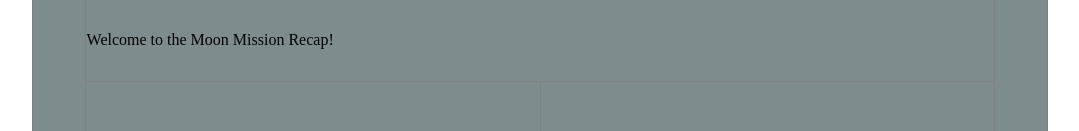
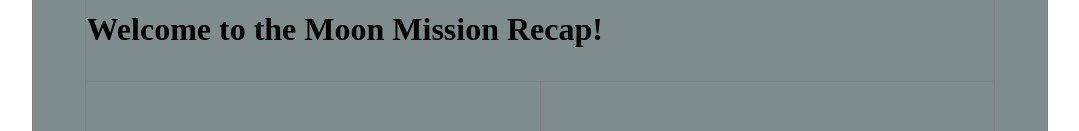
Before and after one commit to kevinrussel/webassign, a plain HTML site: page index.html in a window 1280 px wide. Shown: the part 236-367 px from the top of the page, without its empty margins (100-1179 px from the left). Drawn offline with Linux system fonts and the light colour scheme.

Commit message:
refactor(index.html): add heading to welcome message

```diff
--- a/index.html
+++ b/index.html
@@ -29,8 +29,9 @@ style="border-collapse: collapse; width: 1000px; border-width: 1px; background-c
         style="border-collapse: collapse; width: 90%; border-width: 1px; margin-left: auto; margin-right: auto; height: 726.875px;">
           <tbody>
             <tr style="height: 82.875px;">
-              <td colspan="2" style="width: 99.9564%;"><span
-                style="font-size: 16px; font-weight: 400;">Welcome to the Moon Mission Recap!</span>
+              <td colspan="2" style="width: 99.9564%;">
+                <h1>Welcome to the Moon Mission
+                    Recap!</h1>
               </td>
             </tr>
             <tr style="height: 623px;">
```
